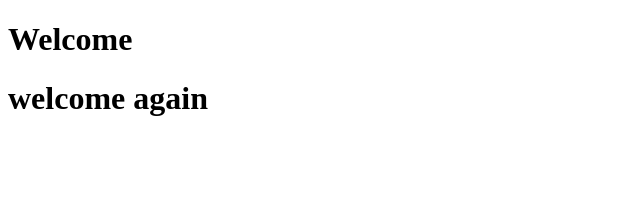
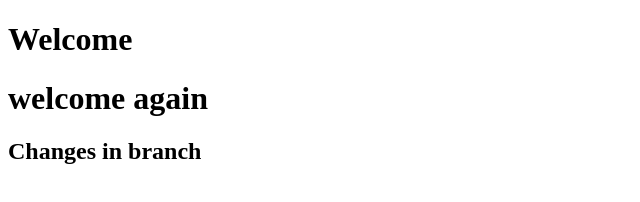
Before and after one commit to Nirajan027/Sample-Project, a plain HTML site: page welcome.html in a window 1280 px wide. Shown: the whole page, without its empty margins (0-640 px from the left). Drawn offline with Linux system fonts and the light colour scheme.

Commit message:
changes in welcome file

```diff
--- a/welcome.html
+++ b/welcome.html
@@ -9,5 +9,6 @@
 <body>
     <h1>Welcome</h1>
     <h1>welcome again</h1>
+    <h2>Changes in branch</h2>
 </body>
 </html>
```
